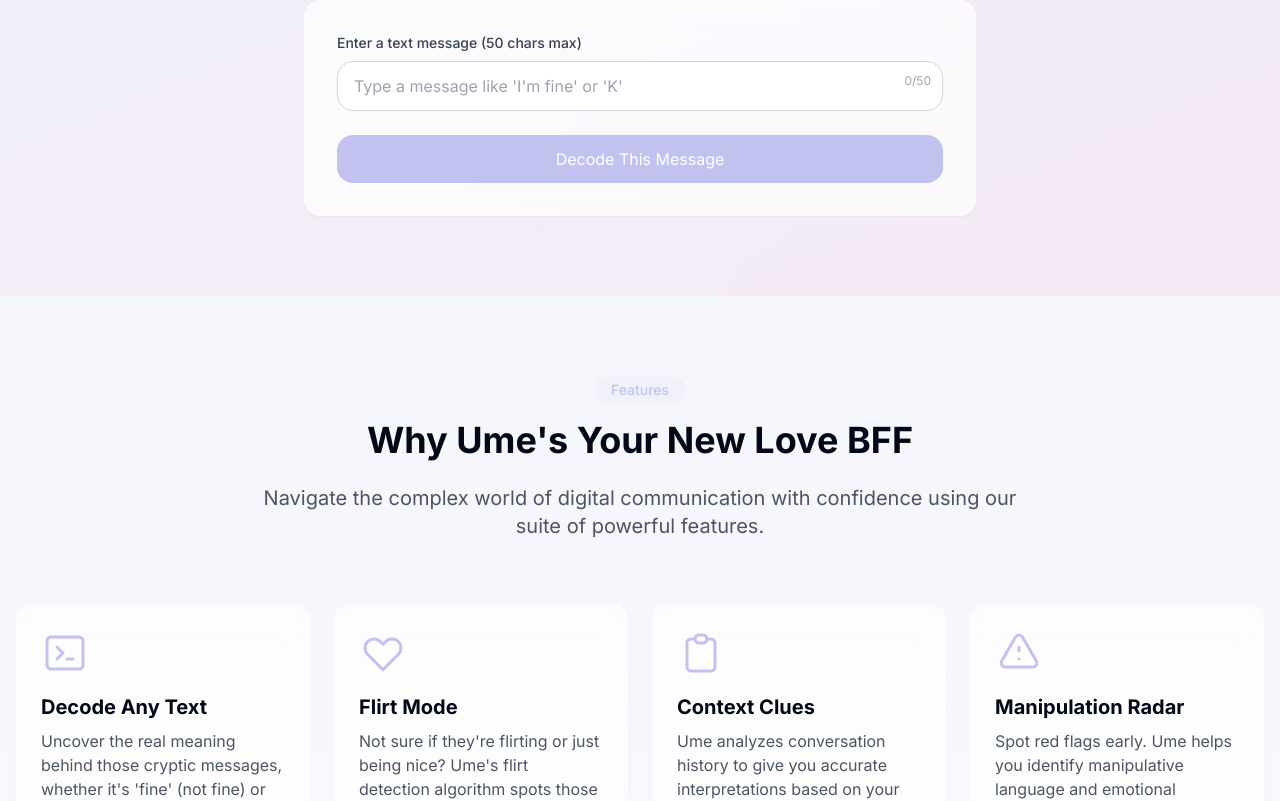
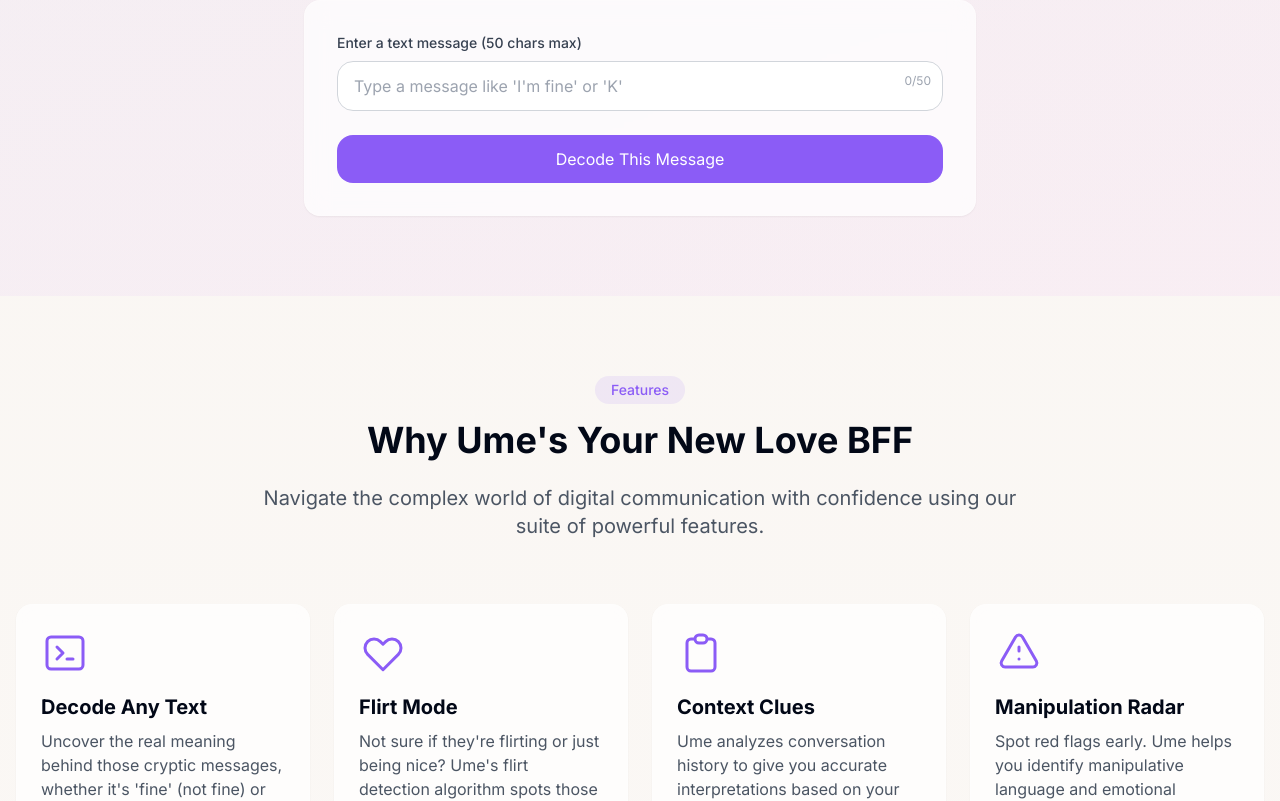
Before and after one commit to Svetlanazav/umetranslator, a React (Vite) app: page / in a window 1280 px wide. Shown: the part 1040-1841 px from the top of the page. Built offline with nearby package versions, Linux system fonts and the light colour scheme.

Commit message:
Reverted to edit edt-d4971057-0cfc-447d-8708-75833101fe3c: "Refactor: Update color palette
Update the color palette to be more energetic, flirty, and gender-neutral."

```diff
--- a/src/components/Layout.tsx
+++ b/src/components/Layout.tsx
@@ -9,7 +9,7 @@ interface LayoutProps {
 
 const Layout: React.FC<LayoutProps> = ({ children }) => {
   return (
-    <div className="min-h-screen bg-gradient-to-b from-ume-deep-blue-800/10 via-white to-ume-ocean-blue-100/20">
+    <div className="min-h-screen bg-gradient-to-b from-ume-light to-white">
       <Navbar />
       <main>{children}</main>
       <Footer />
--- a/src/components/PersonaSection.tsx
+++ b/src/components/PersonaSection.tsx
@@ -7,19 +7,19 @@ const PersonaSection: React.FC = () => {
       title: "Singles",
       description: "Just dipping your toe in the dating pool? Ume helps you navigate mixed signals and decode those 'interesting' dating app messages.",
       icon: "🧍",
-      color: "from-ume-deep-blue-600/20 to-ume-deep-blue-600/5"
+      color: "from-ume-purple/20 to-ume-purple/5"
     },
     {
       title: "Couples",
       description: "Level up your relationship communication. Understand what your partner is really saying and respond in a way that builds connection.",
       icon: "👫",
-      color: "from-ume-ocean-blue-500/20 to-ume-ocean-blue-500/5"
+      color: "from-ume-pink/20 to-ume-pink/5"
     },
     {
       title: "Flirt Fiends",
       description: "Take your flirting game from awkward to amazing. Ume helps you craft responses that keep the conversation flowing and the interest growing.",
       icon: "😏",
-      color: "from-ume-energetic-orange-500/20 to-ume-energetic-orange-500/5"
+      color: "from-ume-yellow/20 to-ume-yellow/5"
     }
   ];
 
@@ -27,7 +27,7 @@ const PersonaSection: React.FC = () => {
     <section id="who-its-for" className="py-20 bg-gradient-to-b from-white to-gray-50">
       <div className="container mx-auto px-4">
         <div className="max-w-3xl mx-auto text-center mb-16">
-          <div className="inline-block bg-ume-ocean-blue-500/10 text-ume-ocean-blue-600 px-4 py-1 rounded-full text-sm font-medium">
+          <div className="inline-block bg-ume-pink/10 text-ume-pink px-4 py-1 rounded-full text-sm font-medium">
             Who It's For
           </div>
           <h2 className="text-3xl md:text-4xl font-bold mt-4 mb-6">
--- a/src/index.css
+++ b/src/index.css
@@ -1,4 +1,3 @@
-
 @import url('https://fonts.googleapis.com/css2?family=Inter:wght@100;200;300;400;500;600;700;800;900&display=swap');
 
 @tailwind base;
@@ -16,17 +15,17 @@
     --popover: 0 0% 100%;
     --popover-foreground: 222.2 84% 4.9%;
 
-    --primary: 240 77% 86%;
-    --primary-foreground: 240 77% 20%;
+    --primary: 272 91% 66%;
+    --primary-foreground: 272 91% 98%;
 
-    --secondary: 338 92% 44%;
-    --secondary-foreground: 338 92% 98%;
+    --secondary: 302 89% 61%;
+    --secondary-foreground: 302 89% 98%;
 
     --muted: 210 40% 96.1%;
     --muted-foreground: 215.4 16.3% 46.9%;
 
-    --accent: 44 100% 50%;
-    --accent-foreground: 44 100% 10%;
+    --accent: 25 90% 53%;
+    --accent-foreground: 25 90% 98%;
 
     --destructive: 0 84.2% 60.2%;
     --destructive-foreground: 210 40% 98%;
@@ -48,26 +47,26 @@
   }
 
   .dark {
-    --background: 240 41% 20%;
+    --background: 222.2 84% 4.9%;
     --foreground: 210 40% 98%;
 
-    --card: 240 41% 20%;
+    --card: 222.2 84% 4.9%;
     --card-foreground: 210 40% 98%;
 
-    --popover: 240 41% 20%;
+    --popover: 222.2 84% 4.9%;
     --popover-foreground: 210 40% 98%;
 
-    --primary: 199 89% 48%;
-    --primary-foreground: 0 0% 100%;
+    --primary: 272 91% 66%;
+    --primary-foreground: 272 91% 98%;
 
-    --secondary: 338 92% 44%;
-    --secondary-foreground: 338 92% 98%;
+    --secondary: 302 89% 61%;
+    --secondary-foreground: 302 89% 98%;
 
     --muted: 217.2 32.6% 17.5%;
     --muted-foreground: 215 20.2% 65.1%;
 
-    --accent: 25 95% 53%;
-    --accent-foreground: 0 0% 100%;
+    --accent: 25 90% 53%;
+    --accent-foreground: 25 90% 98%;
 
     --destructive: 0 62.8% 30.6%;
     --destructive-foreground: 210 40% 98%;
@@ -210,17 +209,17 @@
 }
 
 ::-webkit-scrollbar-thumb {
-  background: #c2c2f0;
+  background: #8B5CF6;
   border-radius: 4px;
 }
 
 ::-webkit-scrollbar-thumb:hover {
-  background: #d90466;
+  background: #D946EF;
 }
 
 /* For keyboard navigation accessibility */
 :focus {
-  @apply outline-none ring-2 ring-ume-periwinkle/50;
+  @apply outline-none ring-2 ring-ume-purple/50;
 }
 
 @keyframes shake {
--- a/tailwind.config.ts
+++ b/tailwind.config.ts
@@ -1,3 +1,4 @@
+
 import type { Config } from "tailwindcss";
 
 export default {
@@ -63,108 +64,17 @@ export default {
 					ring: 'hsl(var(--sidebar-ring))'
 				},
 				ume: {
-					// Using your exact provided palette
-					'floral-white': '#f9f5ee',
-					'floral-white-100': '#483719',
-					'floral-white-200': '#8f6d32',
-					'floral-white-300': '#c69f5d',
-					'floral-white-400': '#dfcaa4',
-					'floral-white-500': '#f9f5ee',
-					'floral-white-600': '#faf6f0',
-					'floral-white-700': '#fbf8f4',
-					'floral-white-800': '#fcfbf7',
-					'floral-white-900': '#fefdfb',
-
-					'periwinkle': '#c2c2f0',
-					'periwinkle-100': '#111146',
-					'periwinkle-200': '#22228c',
-					'periwinkle-300': '#3636ce',
-					'periwinkle-400': '#7c7cdf',
-					'periwinkle-500': '#c2c2f0',
-					'periwinkle-600': '#cecef3',
-					'periwinkle-700': '#dadaf6',
-					'periwinkle-800': '#e6e6f9',
-					'periwinkle-900': '#f3f3fc',
-
-					'dogwood-rose': '#d90466',
-					'dogwood-rose-100': '#2b0115',
-					'dogwood-rose-200': '#560229',
-					'dogwood-rose-300': '#81033e',
-					'dogwood-rose-400': '#ac0452',
-					'dogwood-rose-500': '#d90466',
-					'dogwood-rose-600': '#fa1b83',
-					'dogwood-rose-700': '#fc54a2',
-					'dogwood-rose-800': '#fd8dc1',
-					'dogwood-rose-900': '#fec6e0',
-
-					'mikado-yellow': '#ffc300',
-					'mikado-yellow-100': '#332700',
-					'mikado-yellow-200': '#664e00',
-					'mikado-yellow-300': '#997500',
-					'mikado-yellow-400': '#cc9c00',
-					'mikado-yellow-500': '#ffc300',
-					'mikado-yellow-600': '#ffcf33',
-					'mikado-yellow-700': '#ffdb66',
-					'mikado-yellow-800': '#ffe799',
-					'mikado-yellow-900': '#fff3cc',
-
-					'penn-blue': '#0f1d63',
-					'penn-blue-100': '#030614',
-					'penn-blue-200': '#060b27',
-					'penn-blue-300': '#09113b',
-					'penn-blue-400': '#0c174e',
-					'penn-blue-500': '#0f1d63',
-					'penn-blue-600': '#1931a7',
-					'penn-blue-700': '#2f4de0',
-					'penn-blue-800': '#7588ea',
-					'penn-blue-900': '#bac4f5',
-
-					// Adding new energetic and deep blue colors
-					'deep-blue': '#171751',
-					'deep-blue-100': '#03030f',
-					'deep-blue-200': '#06061d',
-					'deep-blue-300': '#09092c',
-					'deep-blue-400': '#0c0c3a',
-					'deep-blue-500': '#171751',
-					'deep-blue-600': '#232371',
-					'deep-blue-700': '#3535aa',
-					'deep-blue-800': '#6a6ad1',
-					'deep-blue-900': '#b4b4e8',
-
-					'ocean-blue': '#0EA5E9',
-					'ocean-blue-100': '#032030',
-					'ocean-blue-200': '#054060',
-					'ocean-blue-300': '#086090',
-					'ocean-blue-400': '#0a80c0',
-					'ocean-blue-500': '#0EA5E9',
-					'ocean-blue-600': '#39b6ed',
-					'ocean-blue-700': '#64c7f1',
-					'ocean-blue-800': '#8fd7f5',
-					'ocean-blue-900': '#c7ebfa',
-
-					'energetic-orange': '#F97316',
-					'energetic-orange-100': '#331705',
-					'energetic-orange-200': '#662e0a',
-					'energetic-orange-300': '#99450f',
-					'energetic-orange-400': '#cc5c14',
-					'energetic-orange-500': '#F97316',
-					'energetic-orange-600': '#fa8e44',
-					'energetic-orange-700': '#fbaa72',
-					'energetic-orange-800': '#fdc59f',
-					'energetic-orange-900': '#fee2cf',
-
-					// Map legacy colors to new palette for backward compatibility
-					'purple': '#c2c2f0',  // periwinkle
-					'pink': '#d90466',    // dogwood-rose
-					'yellow': '#ffc300',  // mikado-yellow
-					'light': '#f9f5ee',   // floral-white
-					'dark': '#171751',    // deep-blue - updated to the new deep blue
-
-					// Additional SCSS colors from the second palette
-					'isabelline': '#faf6f3',
-					'lavender-web': '#dfdff6',
-					'sunglow': '#ffcf31',
-					'mexican-pink': '#e51077',
+					purple: '#8B5CF6',  // Vivid purple - energetic, gender-neutral
+					pink: '#D946EF',    // Bright magenta - flirty, energetic
+					yellow: '#F97316',  // Bright orange - energetic, attention-grabbing
+					light: '#f9f5f1',   // Light background color
+					dark: '#333333',    // Dark text for contrast
+					// Additional softer tones
+					'purple-light': '#E5DEFF',  // Light purple for backgrounds
+					'pink-light': '#FFDEE2',    // Light pink for backgrounds
+					'yellow-light': '#FDE1D3',  // Light orange/peach for backgrounds
+					'blue': '#0EA5E9',          // Ocean blue for balance and contrast
+					'blue-light': '#D3E4FD'     // Light blue for backgrounds
 				}
 			},
 			borderRadius: {
```
Also changed, not shown: src/components/Hero.tsx (+13 -13 lines), src/components/SocialProof.tsx (+8 -8 lines).
